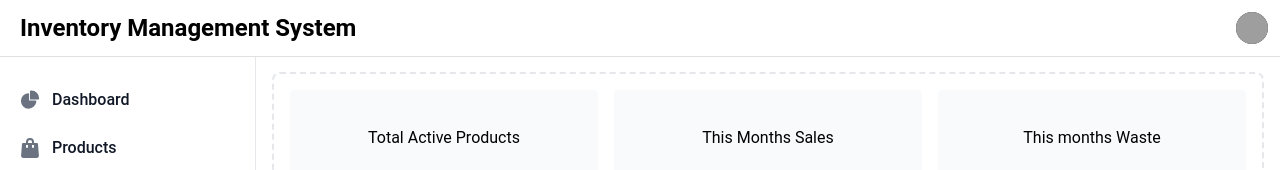
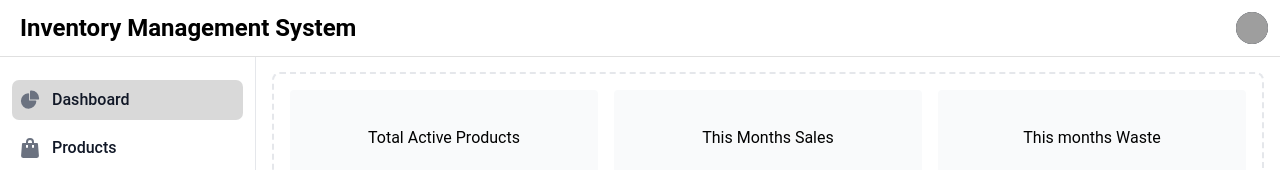
Before and after one commit to mm-saiful6854/ims, a Vue app: page /dashboard in a window 1280 px wide. Shown: the top 170 px of the page. Built offline with nearby package versions, Linux system fonts and the light colour scheme; grey boxes are pictures that could not be loaded; the HTML template or start-up script is replaced by a standard one.

Commit message:
side bar active when chage route

```diff
--- a/src/components/Sidebar.vue
+++ b/src/components/Sidebar.vue
@@ -1,11 +1,12 @@
 <script setup>
 import { RouterLink } from 'vue-router';
+
 </script>
 <template>
     <aside id="logo-sidebar" class="fixed top-0 left-0 z-40 w-64 h-screen pt-20 transition-transform -translate-x-full bg-white border-r border-gray-200 sm:translate-x-0 dark:bg-gray-800 dark:border-gray-700" aria-label="Sidebar">
         <div class="h-full px-3 pb-4 overflow-y-auto bg-white dark:bg-gray-800">
             <ul class="space-y-2 font-medium">
-                <li>
+                <li :class="{ active : $route.name == 'dashboard'}">
                     <router-link to="/dashboard" class="flex items-center p-2 text-gray-900 rounded-lg dark:text-white hover:bg-gray-100 dark:hover:bg-gray-700 group">
                         <svg class="w-5 h-5 text-gray-500 transition duration-75 dark:text-gray-400 group-hover:text-gray-900 dark:group-hover:text-white" aria-hidden="true" xmlns="http://www.w3.org/2000/svg" fill="currentColor" viewBox="0 0 22 21">
                             <path d="M16.975 11H10V4.025a1 1 0 0 0-1.066-.998 8.5 8.5 0 1 0 9.039 9.039.999.999 0 0 0-1-1.066h.002Z"/>
@@ -14,7 +15,7 @@ import { RouterLink } from 'vue-router';
                         <span class="ml-3">Dashboard</span>
                     </router-link>
                 </li>
-                <li>
+                <li :class="{ active : $route.name == 'products'}">
                     <router-link to="/products" class="flex items-center p-2 text-gray-900 rounded-lg dark:text-white hover:bg-gray-100 dark:hover:bg-gray-700 group">
                         <svg class="flex-shrink-0 w-5 h-5 text-gray-500 transition duration-75 dark:text-gray-400 group-hover:text-gray-900 dark:group-hover:text-white" aria-hidden="true" xmlns="http://www.w3.org/2000/svg" fill="currentColor" viewBox="0 0 18 20">
                             <path d="M17 5.923A1 1 0 0 0 16 5h-3V4a4 4 0 1 0-8 0v1H2a1 1 0 0 0-1 .923L.086 17.846A2 2 0 0 0 2.08 20h13.84a2 2 0 0 0 1.994-2.153L17 5.923ZM7 9a1 1 0 0 1-2 0V7h2v2Zm0-5a2 2 0 1 1 4 0v1H7V4Zm6 5a1 1 0 1 1-2 0V7h2v2Z"/>
@@ -27,3 +28,10 @@ import { RouterLink } from 'vue-router';
     </aside>
 
 </template>
+
+<style scoped>
+    .active{
+        background-color: #c5c5c5a8;
+        border-radius: 7px;
+    }
+</style>
```
